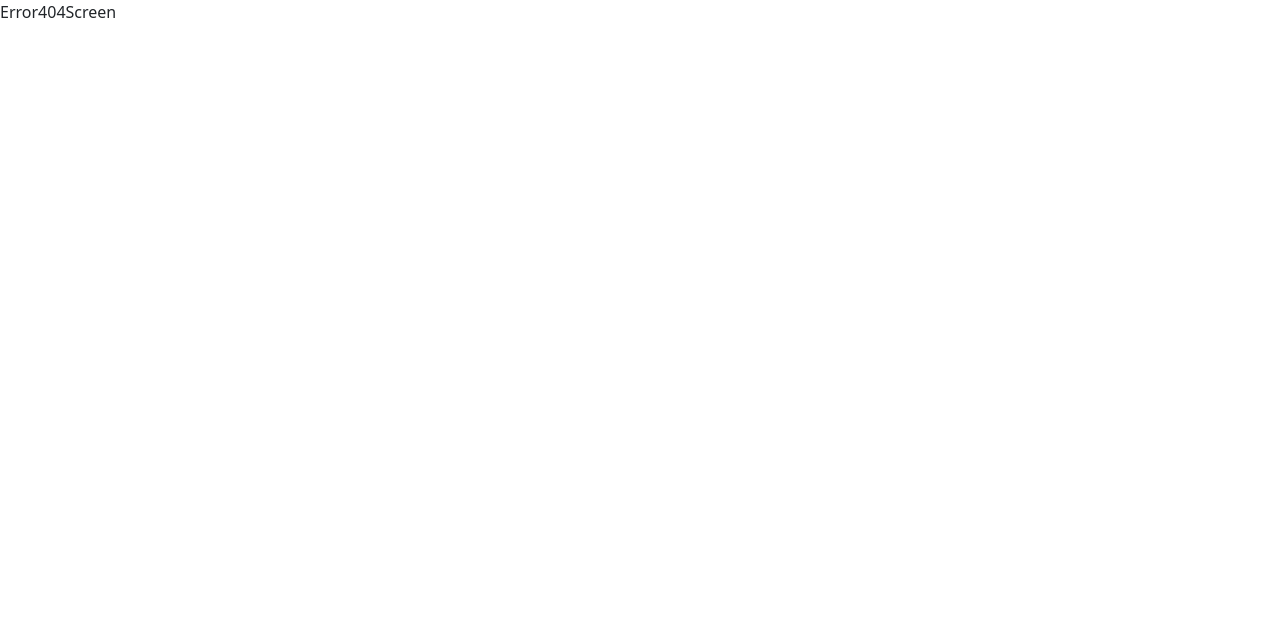
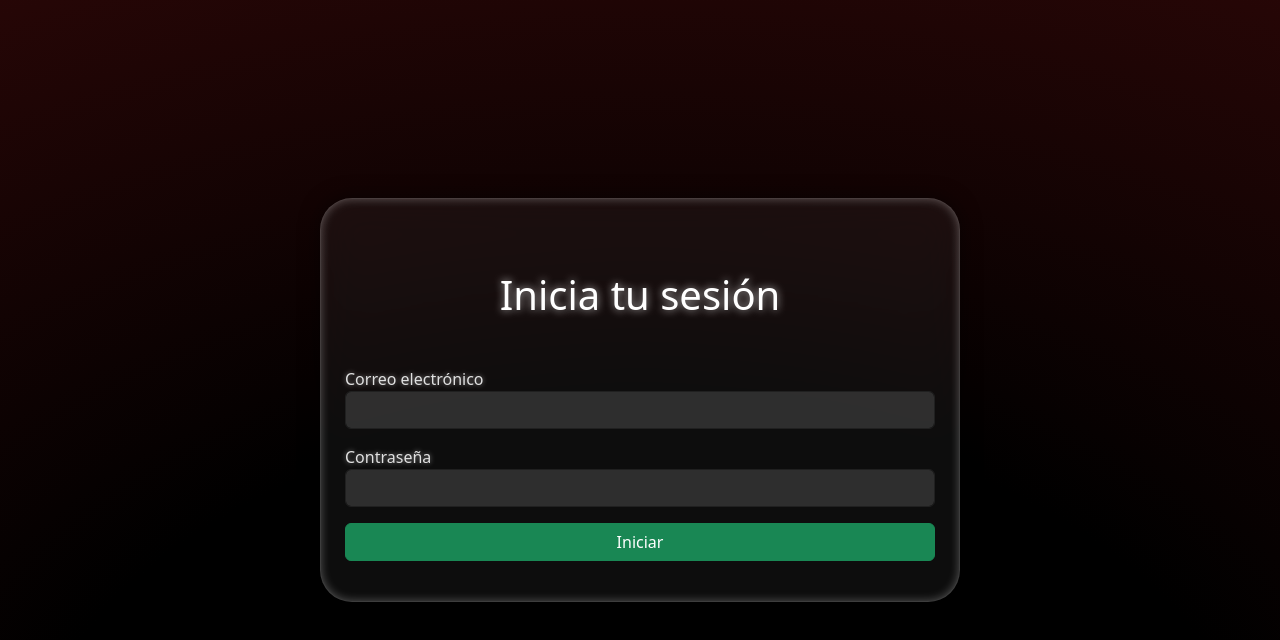
Before and after one commit to pmarino2013/project-react-router-web17, a React (Vite) app: page /login in a window 1280 px wide. Shown: the top 640 px of the page. Built offline with nearby package versions, Linux system fonts and the light colour scheme.

Commit message:
Agregue la vista de Login con su formulario y archivo login.css propio

```diff
--- /dev/null
+++ b/src/css/login.css
@@ -0,0 +1,35 @@
+.fondo {
+  min-height: 100vh;
+  width: 100%;
+  position: relative;
+  background: radial-gradient(
+    120% 120% at 50% 100%,
+    #000000 40%,
+    #2b0707 100%
+  );
+
+  z-index: 0;
+}
+.form-fondo {
+  background: rgba(255, 255, 255, 0.05);
+  backdrop-filter: blur(20px);
+  -webkit-backdrop-filter: blur(20px);
+  border: 1px solid rgba(255, 255, 255, 0.2);
+  box-shadow: inset 0 0 10px rgba(255, 255, 255, 0.3),
+              0 0 20px rgba(0, 0, 0, 0.5);
+}
+
+.form-fondo h1 {
+  color: #ffffff;
+  text-shadow: 0 0 8px rgba(255, 255, 255, 0.7);
+  margin-bottom: 30px;
+}
+
+.form-fondo label {
+  color: #e0e0e0;
+  text-shadow: 0 0 5px rgba(255, 255, 255, 0.5);
+}
+.form-control{
+    background-color: #4444449d;
+    border: 1px solid rgb(32, 32, 32);
+}
--- a/src/routes/RoutesPrincipal.jsx
+++ b/src/routes/RoutesPrincipal.jsx
@@ -3,6 +3,7 @@ import PagesLayout from "../layout/PagesLayout";
 import HomeScreen from "../views/HomeScreen";
 import AboutScreen from "../views/AboutScreen";
 import Error404Screen from "../views/Error404Screen";
+import LoginScreen from "../views/LoginScreen"
 
 const RoutesPrincipal = () => {
   return (
@@ -12,6 +13,7 @@ const RoutesPrincipal = () => {
         <Route path="about" element={<AboutScreen />} />
         <Route path="*" element={<Error404Screen />} />
       </Route>
+    <Route path="login" element={<LoginScreen/>}/>
     </Routes>
   );
 };
--- /dev/null
+++ b/src/views/LoginScreen.jsx
@@ -0,0 +1,32 @@
+import "../css/login.css";
+
+const LoginScreen = () => {
+  return (
+    <div className="container-fluid fondo">
+      <div className="row vh-100  align-items-center">
+        <div className="col-12 col-md-6 offset-md-3  p-4 rounded-5 form-fondo">
+          <h1 className="text-center my-5">Inicia tu sesión</h1>
+            <form className="">
+              <div className="mb-3">
+                <label>Correo electrónico</label>
+                <input type="email" className="form-control" name="correo" />
+              </div>
+              <div className="mb-3">
+                <label>Contraseña</label>
+                <input
+                  type="password"
+                  className="form-control"
+                  name="password"
+                />
+              </div>
+              <div className="mb-3 d-grid">
+                <button className="btn btn-success">Iniciar</button>
+              </div>
+            </form>
+          </div>
+        </div>
+      </div>
+  );
+};
+
+export default LoginScreen;
```
